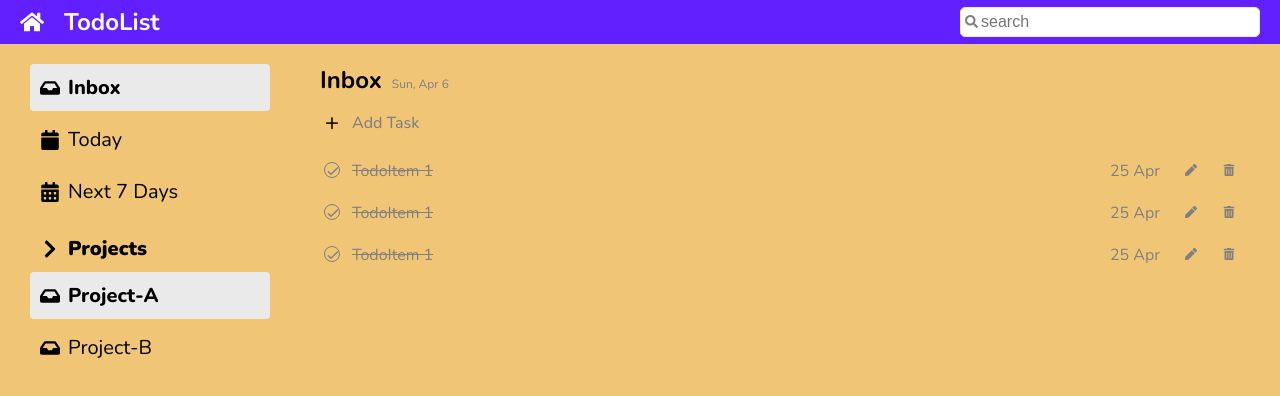
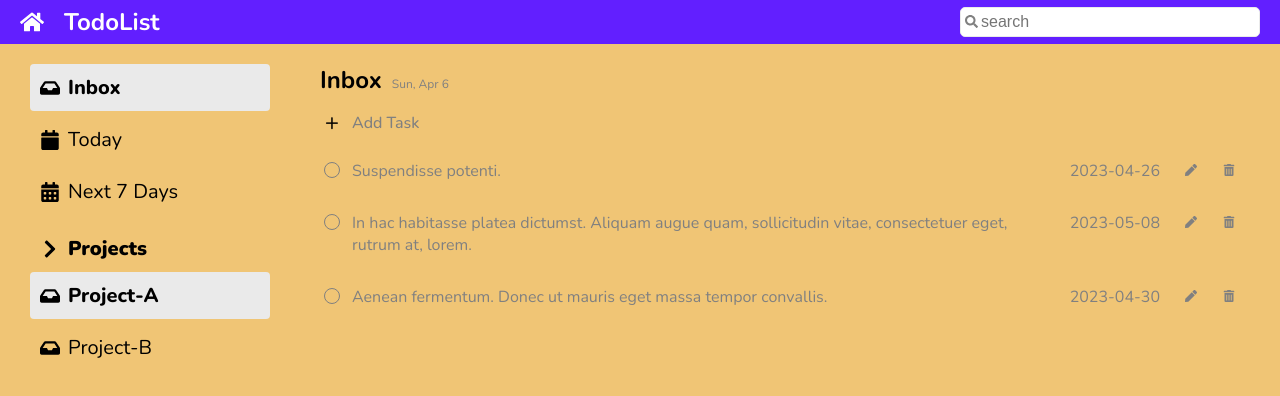
Before and after one commit to jenwit-dev/cc15-todolist-jenwit, a React (Create React App) app: page / in a window 1280 px wide. Shown: the top 396 px of the page. Built offline with nearby package versions, Linux system fonts and the light colour scheme.

Commit message:
createTodo

```diff
--- a/src/app/App.jsx
+++ b/src/app/App.jsx
@@ -1,4 +1,5 @@
 import "./App.scss";
+import { useState } from "react";
 import {
   FaHome,
   FaInbox,
@@ -14,7 +15,30 @@ import TodoCreate from "../components/Todo/TodoCreate.jsx";
 import TodoLists from "../components/Todo/TodoLists.jsx";
 import TodoForm from "../components/Todo/TodoForm.jsx";
 
+const data = [
+  {
+    id: 1,
+    task: "Suspendisse potenti.",
+    status: false,
+    due_date: "2023-04-26",
+  },
+  {
+    id: 2,
+    task: "In hac habitasse platea dictumst. Aliquam augue quam, sollicitudin vitae, consectetuer eget, rutrum at, lorem.",
+    status: false,
+    due_date: "2023-05-08",
+  },
+  {
+    id: 3,
+    task: "Aenean fermentum. Donec ut mauris eget massa tempor convallis.",
+    status: false,
+    due_date: "2023-04-30",
+  },
+];
+
 function App() {
+  const [allTodos, setAllTodos] = useState(data);
+
   const generalLists = [
     { id: 1, text: "Inbox", icon: <FaInbox />, active: true },
     { id: 2, text: "Today", icon: <FaCalendar />, active: false },
@@ -105,9 +129,9 @@ function App() {
           {/* Header */}
           <TodoHeader />
           {/* CreateTodo */}
-          <TodoCreate />
+          <TodoCreate setTodo={setAllTodos} data={allTodos} />
           {/* TodoLists */}
-          <TodoLists />
+          <TodoLists data={allTodos} />
         </main>
       </div>
     </div>
--- a/src/components/Todo/TodoCreate.jsx
+++ b/src/components/Todo/TodoCreate.jsx
@@ -10,7 +10,7 @@ import styles from "./TodoCreate.module.scss";
 
 // JS value ไม่สามารถทำให้ React Rerender ได้
 
-function TodoCreate() {
+function TodoCreate(props) {
   const [isOpenForm, setIsOpenForm] = useState(false);
   console.log(isOpenForm);
 
@@ -22,7 +22,12 @@ function TodoCreate() {
   return (
     <>
       {isOpenForm ? (
-        <TodoForm textSubmit="Add Task" setIsOpenForm={setIsOpenForm} />
+        <TodoForm
+          textSubmit="Add Task"
+          setIsOpenForm={setIsOpenForm}
+          setTodo={props.setTodo}
+          data={props.data}
+        />
       ) : (
         <div className={styles.todo__create} onClick={handleClick}>
           <span className={styles.todo__create__button}>
--- a/src/components/Todo/TodoForm.jsx
+++ b/src/components/Todo/TodoForm.jsx
@@ -20,6 +20,16 @@ function TodoForm(props) {
       return;
     }
     console.log("submit");
+
+    const newTodo = {
+      id: props.data.length + 1,
+      task: taskInput,
+      status: false,
+      due_date: "2025-05-05",
+    };
+    const newTodoLists = [newTodo, ...props.data];
+    props.setTodo(newTodoLists);
+    props.setIsOpenForm(false);
   };
 
   const handleCancel = function (event) {
--- a/src/components/Todo/TodoItem.jsx
+++ b/src/components/Todo/TodoItem.jsx
@@ -5,7 +5,8 @@ import { FaPen, FaTrashAlt } from "react-icons/fa";
 import TodoForm from "./TodoForm";
 import styles from "./TodoItem.module.scss";
 
-function TodoItem() {
+function TodoItem(props) {
+  const { task, done, date } = props;
   const [isOpenForm, setIsOpenForm] = useState(false);
 
   const handleClick = () => {
@@ -19,14 +20,20 @@ function TodoItem() {
       ) : (
         <li className={styles.todo}>
           <div
-            className={`${styles.todo__checkbox} ${styles.todo__checkbox__done}`}
+            className={`${styles.todo__checkbox} ${
+              done ? styles.todo__checkbox__done : ""
+            }`}
           >
             <HiOutlineCheck className={styles.todo__checkbox__icon} />
           </div>
-          <p className={`${styles.todo__task} ${styles.todo__task__done}`}>
-            TodoItem 1
+          <p
+            className={`${styles.todo__task} ${
+              done ? styles.todo__task__done : ""
+            }`}
+          >
+            {task}
           </p>
-          <span className={styles.todo__date}>25 Apr</span>
+          <span className={styles.todo__date}>{date}</span>
           <div className={styles.todo__action}>
             <span className={styles.todo__action__edit} onClick={handleClick}>
               <FaPen />
--- a/src/components/Todo/TodoLists.jsx
+++ b/src/components/Todo/TodoLists.jsx
@@ -1,12 +1,12 @@
 import TodoItem from "./TodoItem";
 import styles from "./TodoLists.module.scss";
 
-function TodoLists() {
+function TodoLists(props) {
   return (
     <ul className={styles.todo__lists}>
-      <TodoItem />
-      <TodoItem />
-      <TodoItem />
+      {props.data.map(({ id, task, status, due_date }) => (
+        <TodoItem key={id} task={task} done={status} date={due_date} />
+      ))}
     </ul>
   );
 }
--- a/src/components/Todo/TodoLists.module.scss
+++ b/src/components/Todo/TodoLists.module.scss
@@ -1 +1,7 @@
 @import "../../index.scss";
+
+.todo__lists {
+  display: flex;
+  flex-direction: column;
+  gap: 10px;
+}
```
